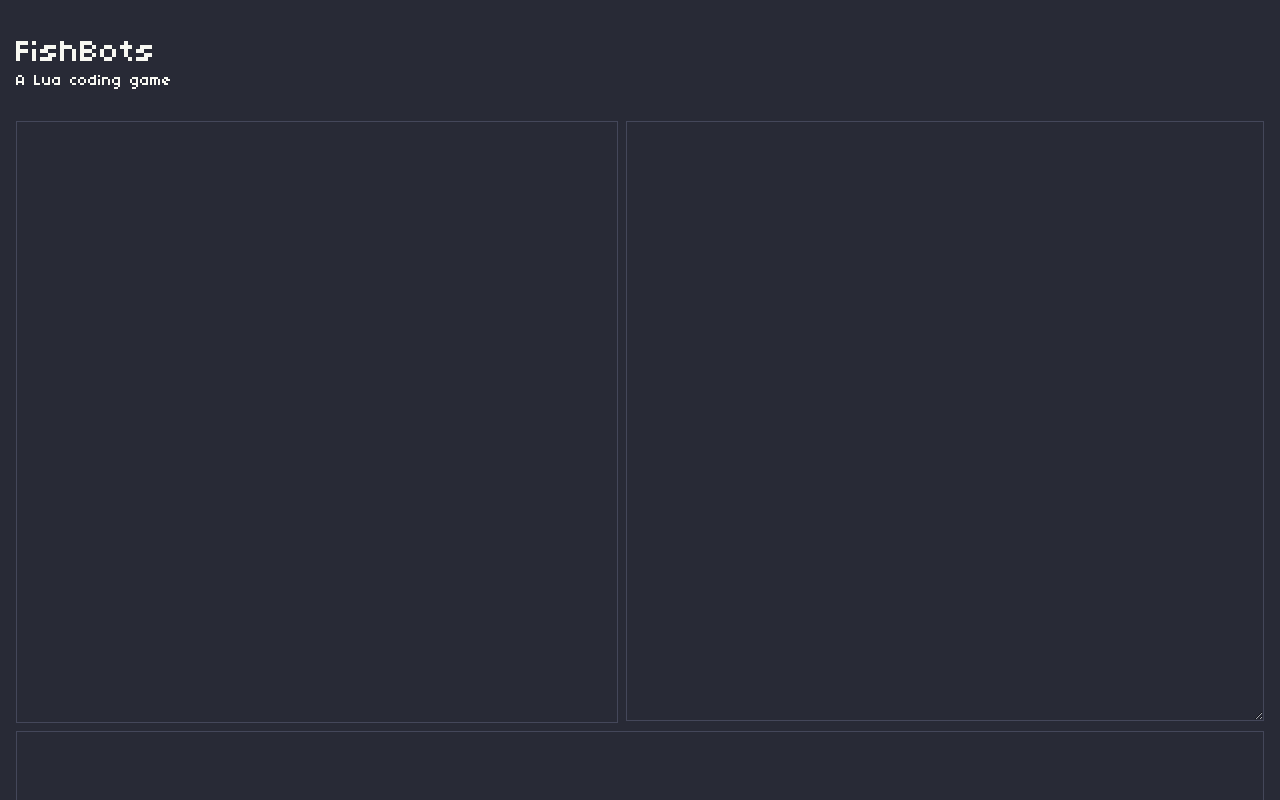
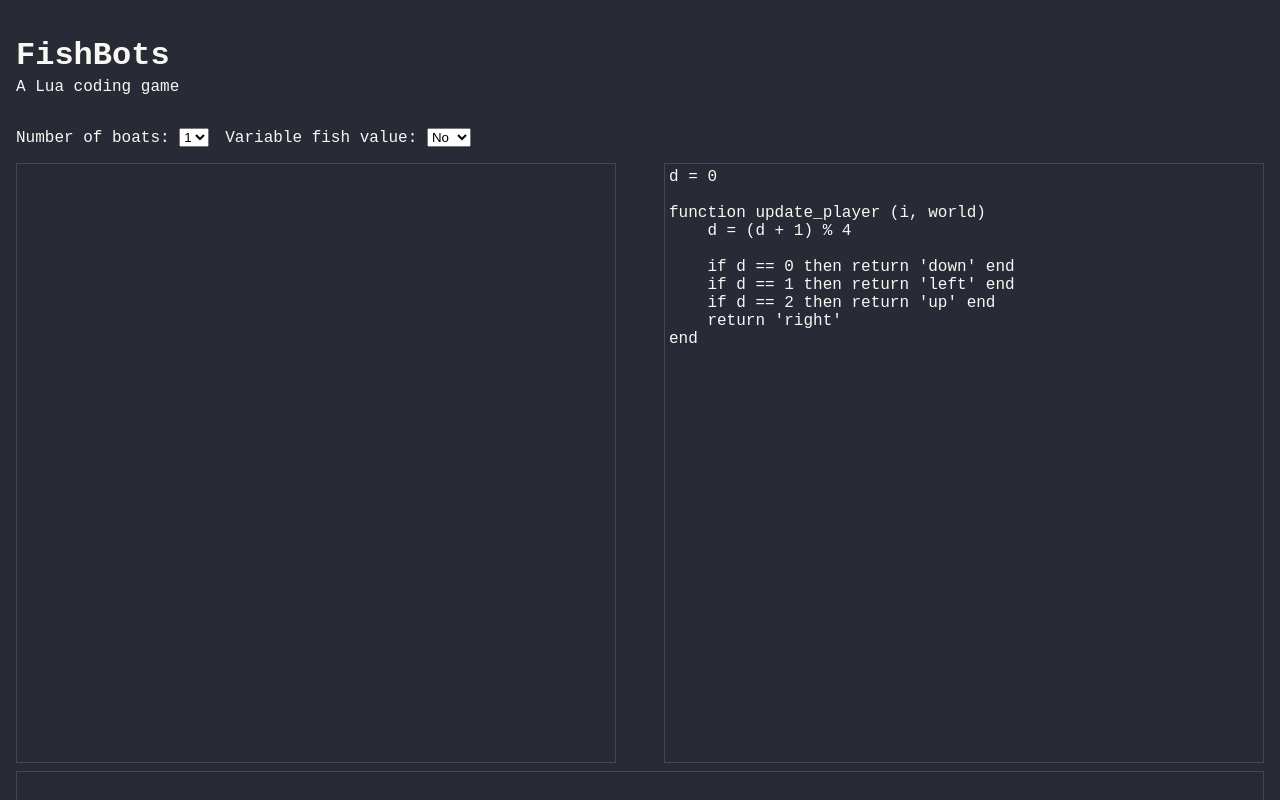
Before and after one commit to maciekglowka/fish_bots, a plain HTML site: page wasm_assets/index.html in a window 1280 px wide. Shown: the top 800 px of the page. Drawn offline with Linux system fonts and the light colour scheme; a script that the page names is missing; a small style sheet from the web is missing.

Commit message:
initial config

```diff
--- a/wasm_assets/index.html
+++ b/wasm_assets/index.html
@@ -2,19 +2,14 @@
 <head>
   <meta charset="UTF-8" />
   <style>
-    @font-face {
-        font-family: "monogram";
-        src: url("monogram-extended.ttf") format("truetype"),
-    }
-    @font-face {
-        font-family: "04B_03";
-        src: url("04B_03.TTF") format("truetype"),
-    }
     :root {
       --bg-color: #282A36;
       --fg-color: #F8F8F2;
       --line-color: #44475A;
       --highlight-color: #FF79C6;
+    }
+    * {
+      box-sizing: border-box;
     }
     body {
       margin: 0;
@@ -23,7 +18,7 @@
       color: var(--fg-color);
       height: 100%;
       width: 100%;
-      font-family: '04B_03', 'monogram', monospace;
+      font-family: monospace;
       font-size: 16px;
       font-synthesis: none;
     }
@@ -32,8 +27,16 @@
       padding: 1em;
     }
 
+    #game-config {
+      margin-top: 2em;
+      width: 100%;
+      display: flex;
+      gap: 16px;
+      flex-wrap: wrap;
+    }
+
     #game-container {
-      margin-top: 2em;
+      margin-top: 1em;
       display: flex;
       flex-wrap: wrap;
       gap: 8px;
@@ -55,9 +58,11 @@
       color: var(--fg-color);
       background-color: var(--bg-color);
       min-width:450px;
+      max-width:600px;
       height: 600px;
       flex-shrink: 2;
       flex-grow: 2;
+      resize: none;
     }
     #console {
       min-width: 300px;
@@ -73,7 +78,6 @@
       scrollbar-width: thin;
     }
     #info {
-      <!-- color: var(--line-color); -->
     }
     a {
       color: var(--highlight-color);
@@ -95,7 +99,6 @@
     import init from './game.js'
     init()
   </script>
-  <link href="https://cdn.jsdelivr.net/gh/PrismJS/prism-themes@master/themes/prism-dracula.css" rel="stylesheet" />
 </head>
 
 <body>
@@ -104,10 +107,27 @@
       <h1>FishBots</h1>
       <span>A Lua coding game</span>
     </div>
+    <div id="game-config">
+      <div>
+        <span>Number of boats:</span>
+        <select id="bot-count">
+          <option value="1">1</option>
+          <option value="2">2</option>
+          <option value="3">3</option>
+        </select>
+      </div>
+
+      <div>
+        <span>Variable fish value:</span>
+        <select id="fish_values">
+          <option value="false">No</option>
+          <option value="true">Yes</option>
+        </select>
+      </div>
+    </div>
     <div id="game-container">
       <canvas id="rogalik-canvas" width="100" height="100"></canvas>
-      <!-- <div id="bot-code" class="language-lua monotext"></div> -->
-      <textarea id="bot-code" class="monotext"></textarea>
+      <textarea id="bot-code" class="monotext" wrap="off" spellcheck="false"></textarea>
       <div id="console" class="monotext"></div>
     </div>
     <div id="info">
@@ -147,11 +167,8 @@
       </div>
     </div>
   </div>
-  <!-- <script src="https://cdn.jsdelivr.net/npm/prismjs@1.30.0/components/prism-core.min.js"></script> -->
-  <!-- <script src="https://cdn.jsdelivr.net/npm/prismjs@1.30.0/plugins/autoloader/prism-autoloader.min.js"></script> -->
-  <script src="prism.js"></script>
   <script type="module">
-    const sample_code = `d = 0
+    const sampleCode = `d = 0
 
 function update_player (i, world)
     d = (d + 1) % 4
@@ -162,24 +179,18 @@ function update_player (i, world)
     return 'right'
 end`
 
-    // let jar = CodeJar(document.querySelector('#bot-code'), Prism.highlightElement)
-    // jar.updateOptions({tab: ' '.repeat(4)})
     let codeArea = document.querySelector('#bot-code')
 
     let saved = localStorage.getItem('code')
     if (saved) {
-      // jar.updateCode(saved)
         codeArea.value = saved
     } else {
-      // jar.updateCode(sample_code)
+        codeArea.value = sampleCode
     }
 
     codeArea.addEventListener("change", (event) => {
-      console.log(codeArea.value)
-    });
-    // jar.onUpdate(code => {
-      // localStorage.setItem('code', code)
-    // })
+      localStorage.setItem('code', codeArea.value)
+    })
   </script>
 </body>
 
```
Also changed, not shown: 3 other files.
